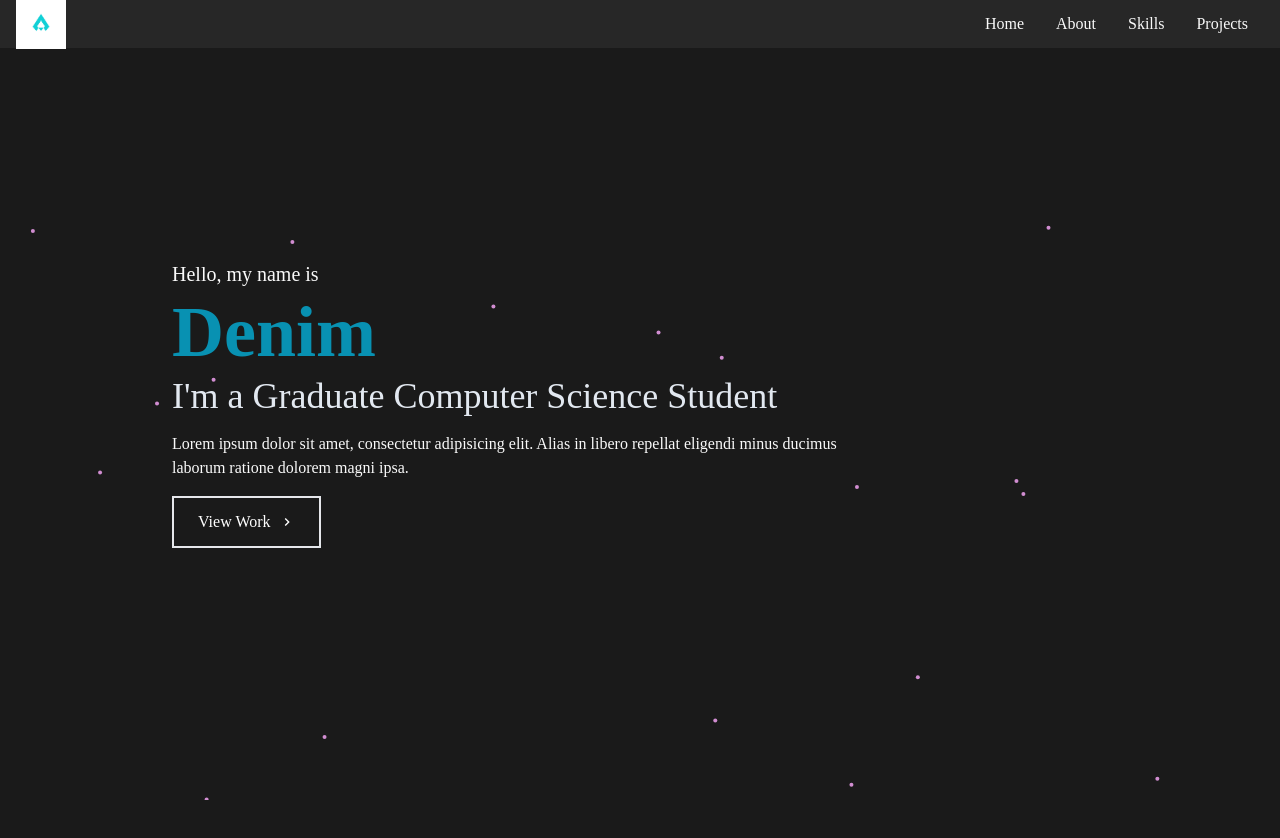
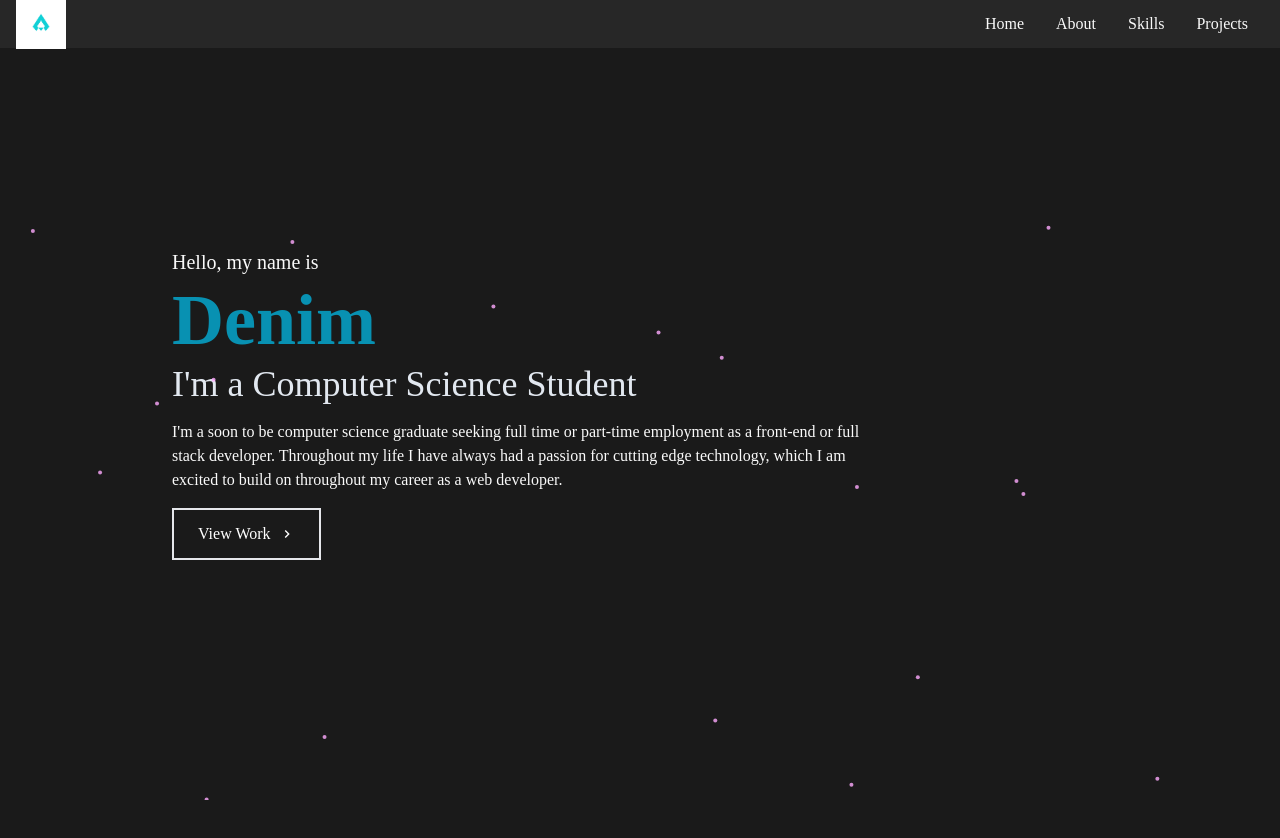
Before and after one commit to Bifdus/porfoliosite, a React (Create React App) app: page / in a window 1280 px wide. Shown: the top 838 px of the page. Built offline with nearby package versions, Linux system fonts and the light colour scheme.

Commit message:
Change title, add text

```diff
--- a/public/index.html
+++ b/public/index.html
@@ -5,10 +5,7 @@
     <link rel="icon" href="%PUBLIC_URL%/favicon.ico" />
     <meta name="viewport" content="width=device-width, initial-scale=1" />
     <meta name="theme-color" content="#000000" />
-    <meta
-      name="description"
-      content="Web site created using create-react-app"
-    />
+    <meta name="description" content="Portfolio website for Denim Hodgson" />
     <link rel="apple-touch-icon" href="%PUBLIC_URL%/logo192.png" />
     <!--
       manifest.json provides metadata used when your web app is installed on a
@@ -24,7 +21,7 @@
       work correctly both with client-side routing and a non-root public URL.
       Learn how to configure a non-root public URL by running `npm run build`.
     -->
-    <title>React App</title>
+    <title>Denim Hodgson</title>
   </head>
   <body>
     <noscript>You need to enable JavaScript to run this app.</noscript>
--- a/src/components/Hero.jsx
+++ b/src/components/Hero.jsx
@@ -15,12 +15,14 @@ const Hero = () => {
             Denim
           </h1>
           <h2 className='text-4xl sm:text-4xl text-slate-200'>
-            I'm a Graduate Computer Science Student
+            I'm a Computer Science Student
           </h2>
           <p className='text-[#fafafa] py-4 max-w-[700px]'>
-            Lorem ipsum dolor sit amet, consectetur adipisicing elit. Alias in
-            libero repellat eligendi minus ducimus laborum ratione dolorem magni
-            ipsa.
+            I'm a soon to be computer science graduate seeking full time or
+            part-time employment as a front-end or full stack developer.
+            Throughout my life I have always had a passion for cutting edge
+            technology, which I am excited to build on throughout my career as a
+            web developer.
           </p>
           <div>
             <button className='text-white border-2 px-6 py-3 flex items-center hover:bg-cyan-600 hover:border-cyan-700'>
```
